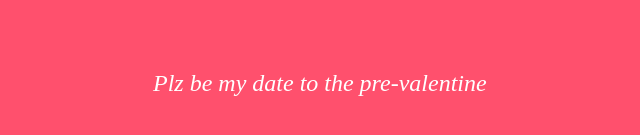
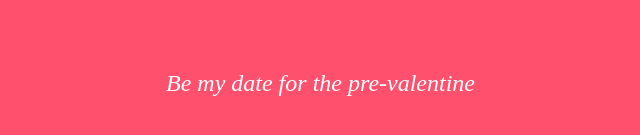
Before and after one commit to KyleOkunda/lovey, a plain HTML site: page index.html in a window 1280 px wide. Shown: the part 583-718 px from the top of the page, 320-960 px from the left. Drawn offline with Linux system fonts and the light colour scheme.

Commit message:
Reduced length for the .love text

```diff
--- a/index.html
+++ b/index.html
@@ -19,7 +19,7 @@
       <div class="hey">
         <span class="h">H</span><span class="e">E</span><span class="y">Y</span>
       </div>
-      <div class="date">Plz be my date to the pre-valentine</div>
+      <div class="date">Be my date for the pre-valentine</div>
     </main>
   </body>
 </html>
```
